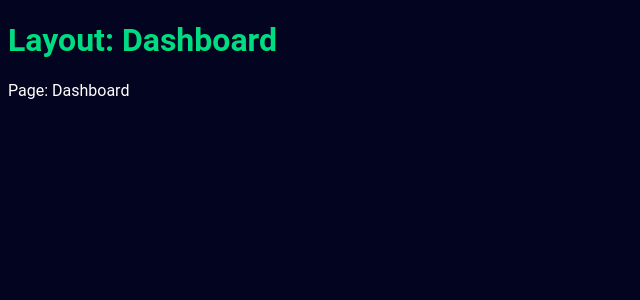
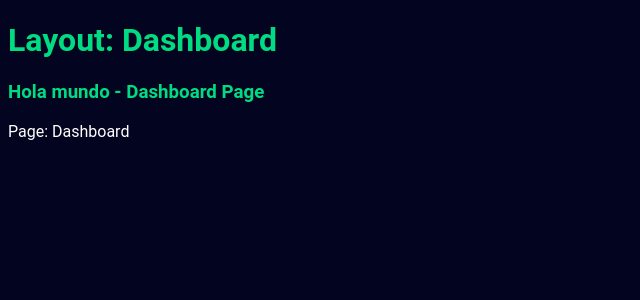
Before and after one commit to Vue-Course-Sergio/02-nuxt-mi-sitio, a Nuxt app: page /dashboard in a window 1280 px wide. Shown: the top 300 px of the page, without its empty margins (0-640 px from the left). Built offline with nearby package versions, Linux system fonts and the light colour scheme.

Commit message:
feat: recreate public pages and enhance dashboard layout

```diff
--- /dev/null
+++ b/app/pages/dashboard.vue
@@ -0,0 +1,12 @@
+<script setup lang="ts">
+definePageMeta({
+  layout: "dashboard-layout",
+});
+</script>
+
+<template>
+  <div>
+    <h3>Hola mundo - Dashboard Page</h3>
+    <nuxt-page />
+  </div>
+</template>
--- a/app/pages/dashboard/index.vue
+++ b/app/pages/dashboard/index.vue
@@ -1,9 +1,3 @@
-<script setup lang="ts">
-definePageMeta({
-  layout: "dashboard-layout",
-});
-</script>
-
 <template>
   <div>Page: Dashboard</div>
 </template>
--- /dev/null
+++ b/app/pages/dashboard/products/index.vue
@@ -0,0 +1,5 @@
+<template>
+    <div>
+        <h3>Products Dashboard</h3>
+    </div>
+</template>
```
Also changed, not shown: app/pages/(public)/about.vue (renamed from app/pages/about.vue), app/pages/(public)/contact.vue (renamed from app/pages/contact.vue), app/pages/(public)/index.vue (renamed from app/pages/index.vue), app/pages/(public)/pricing/index.vue (renamed from app/pages/pricing/index.vue), app/pages/(public)/products.vue (renamed from app/pages/products.vue).
